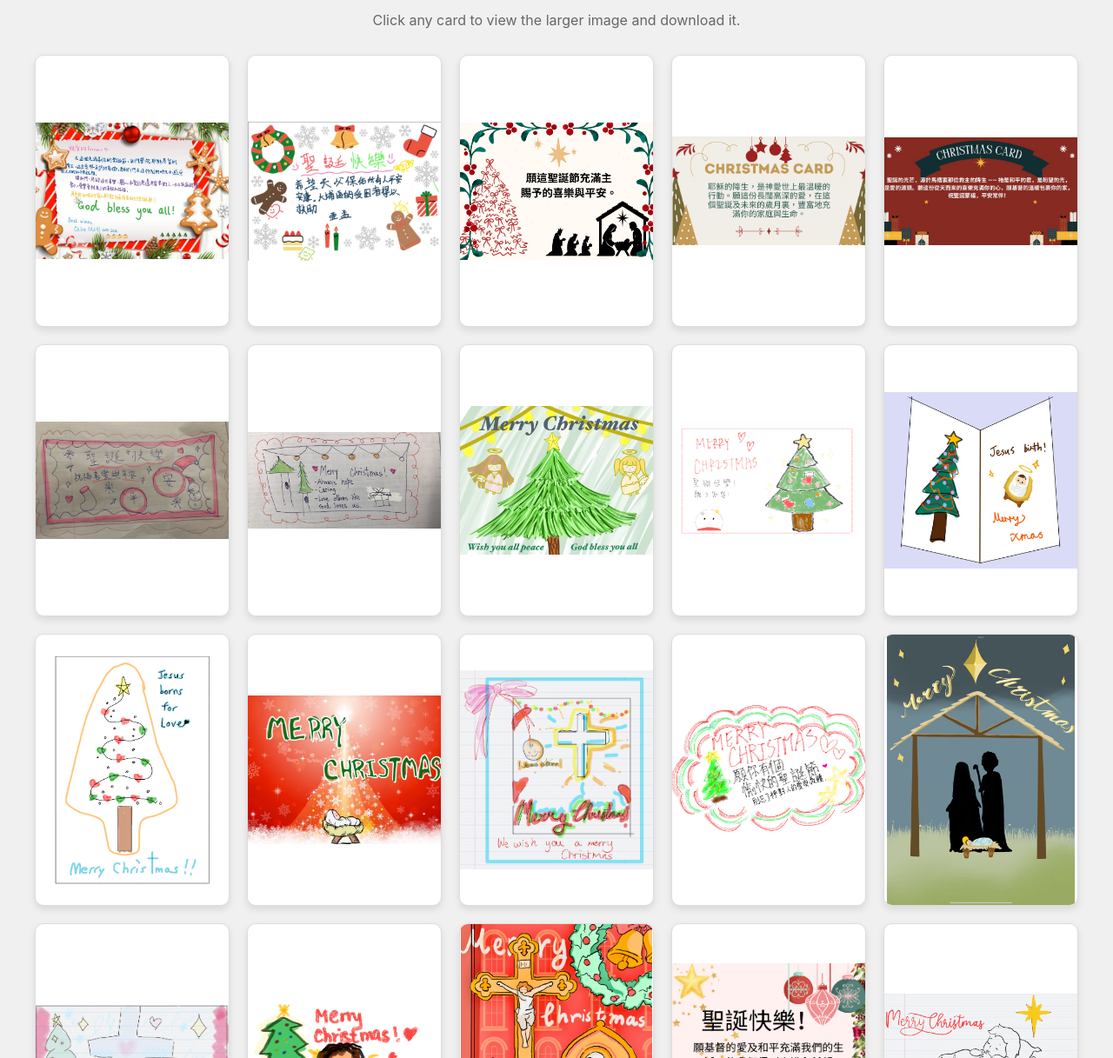
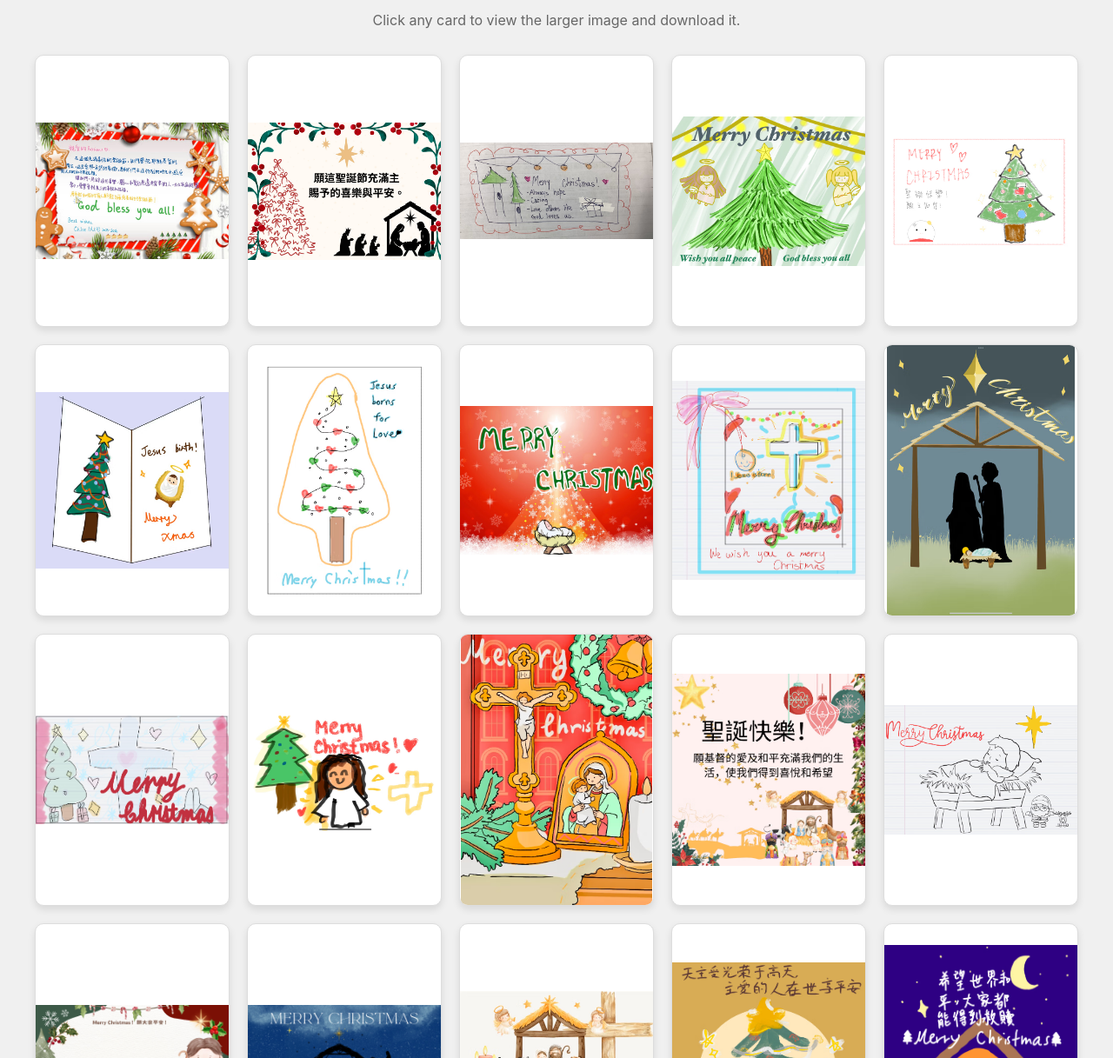
Before and after one commit to agneslity/christmas-card-selector, a plain HTML site: page index.html in a window 1280 px wide. Shown: the part 83-1300 px from the top of the page at 87% size. Drawn offline with Linux system fonts and the light colour scheme.

Commit message:
Add files via upload

```diff
--- a/index.html
+++ b/index.html
@@ -145,11 +145,11 @@
             const cardGrid = document.getElementById('cardGrid');
             const cardFileNames = [
 "images/xmas1.jpg",
-    "images/xmas2.jpg",
+    //"images/xmas2.jpg",
     "images/xmas3.jpg",
-"images/xmas4.jpg",
-"images/xmas5.jpg",
-"images/xmas6.jpg",
+//"images/xmas4.jpg",
+//"images/xmas5.jpg",
+//"images/xmas6.jpg",
 "images/xmas7.jpg",
 "images/xmas8.jpg",
 "images/xmas9.jpg",
@@ -157,7 +157,7 @@
 "images/xmas11.jpg",
 "images/xmas12.jpg",
 "images/xmas13.jpg",
-"images/xmas14.jpg",
+//"images/xmas14.jpg",
 "images/xmas15.jpg",
 "images/xmas16.jpg",
 "images/xmas17.jpg",
```
